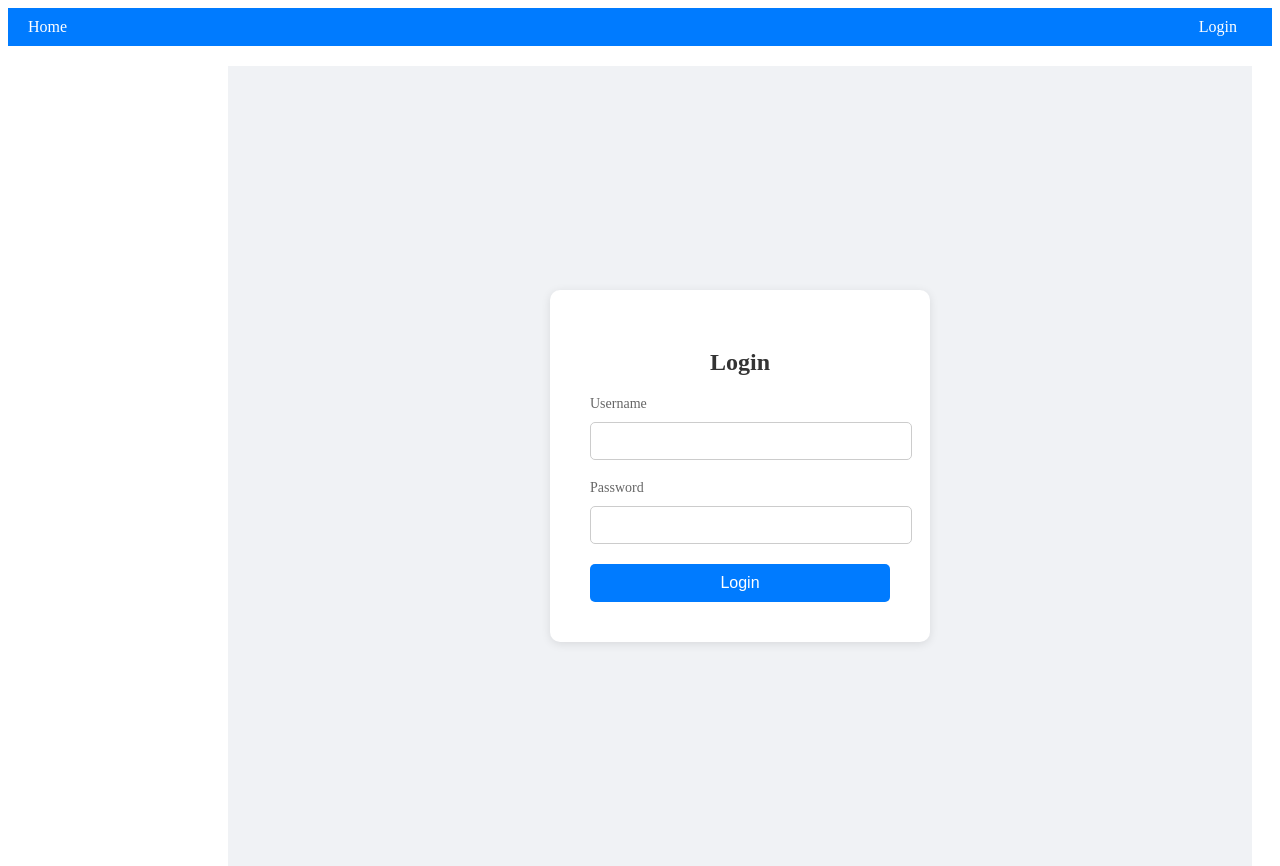
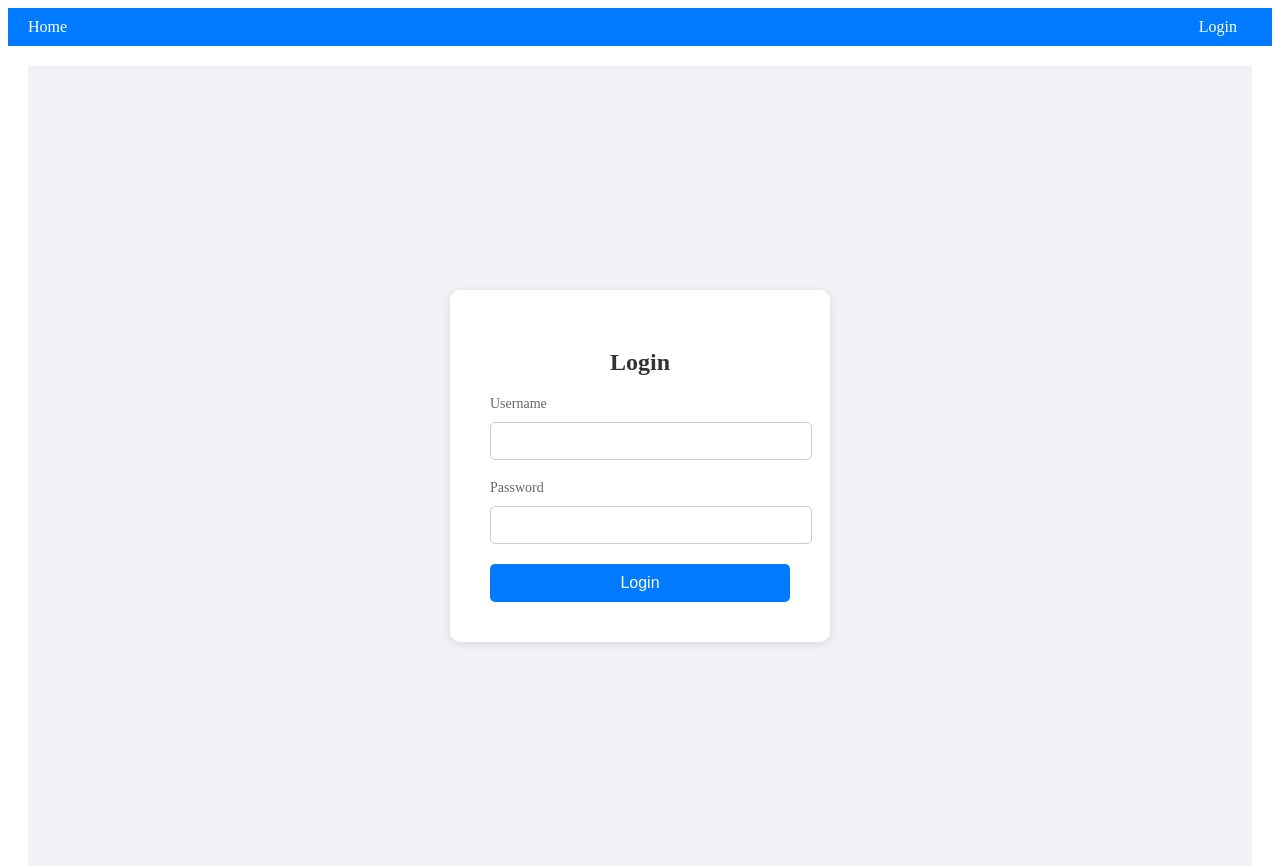
Before and after one commit to harshitpanwar/Admin-Portal, a React (Create React App) app in the folder client/: page /login in a window 1280 px wide. Built offline with nearby package versions, Linux system fonts and the light colour scheme; no server answers.

Commit message:
CSS changes

```diff
--- a/client/src/App.css
+++ b/client/src/App.css
@@ -6,7 +6,6 @@
 
 .content {
   flex: 1; /* Fill remaining space */
-  margin-left: 200px; /* Match sidebar width */
   padding: 20px; /* Padding around main content */
 }
 
```
